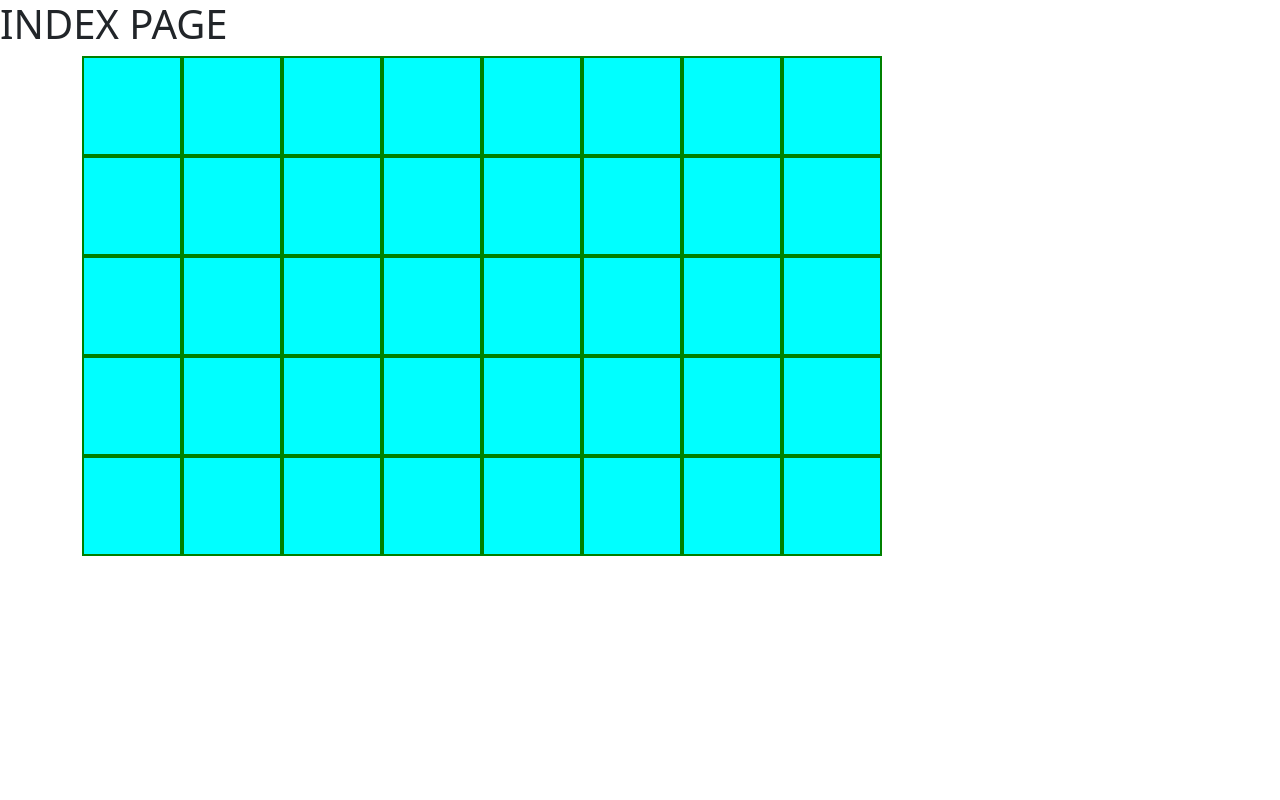
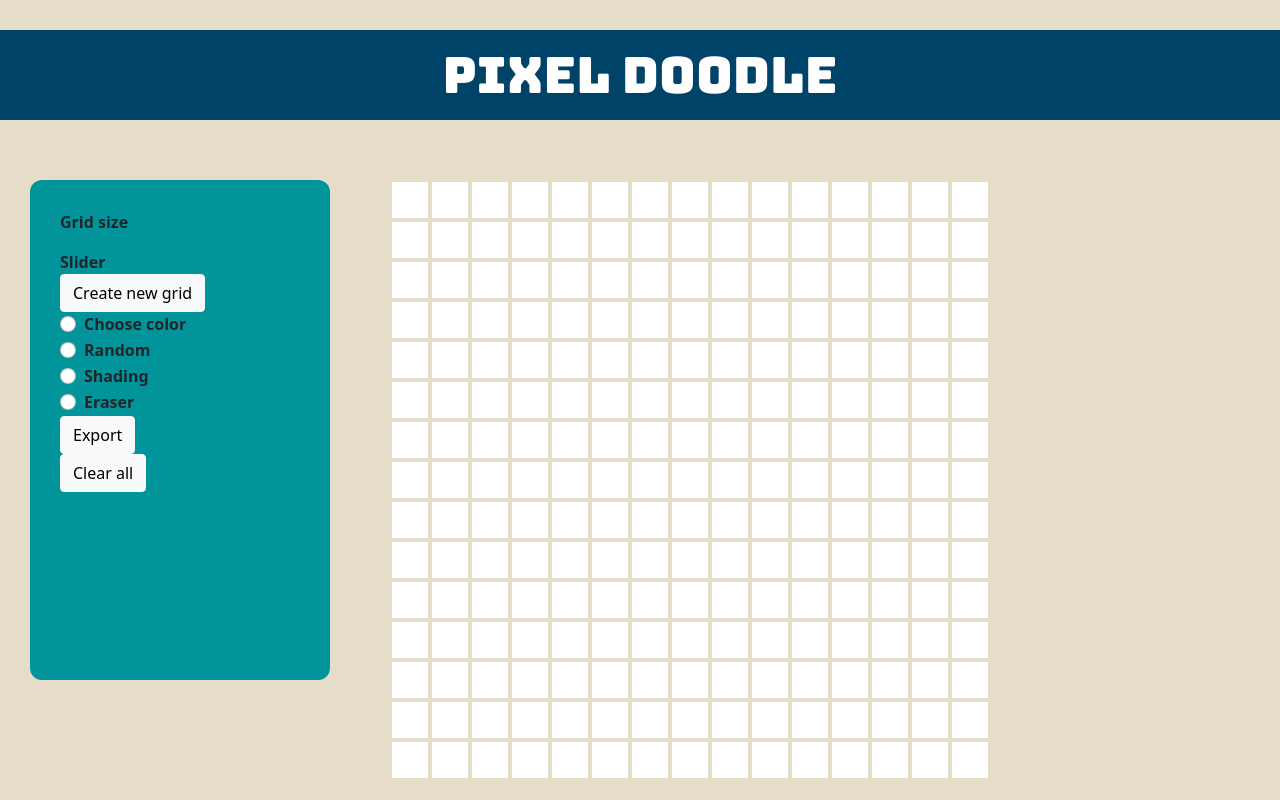
Before and after one commit to yadangdaxia/etch-a-sketch, a plain HTML site: page index.html in a window 1280 px wide. Drawn offline with nearby package versions, Linux system fonts and the light colour scheme.

Commit message:
did styling and html for settings bar

```diff
--- a/index.html
+++ b/index.html
@@ -8,19 +8,59 @@
   <link rel="stylesheet" href="style.css">
   <script type="text/javascript" src="http://code.jquery.com/jquery-latest.min.js"></script>
 
-  <link rel="preconnect" href="https://fonts.googleapis.com">
-  <link rel="preconnect" href="https://fonts.gstatic.com" crossorigin>
-  <link href="https://fonts.googleapis.com/css2?family=Montserrat&family=Orbitron:wght@500&display=swap"
-    rel="stylesheet">
+<link rel="preconnect" href="https://fonts.googleapis.com">
+<link rel="preconnect" href="https://fonts.gstatic.com" crossorigin>
+<link
+  href="https://fonts.googleapis.com/css2?family=Architects+Daughter&family=Bungee&family=Indie+Flower&family=Montserrat&family=Orbitron:wght@500&family=Press+Start+2P&display=swap"
+  rel="stylesheet">
+
 </head>
 
 <body>
 
-<h1>INDEX PAGE</h1>
 
-<div class="container">
+
+  <div id="title-bar">
+    <h1>Pixel Doodle</h1>
+  </div>
+  <div id="main-container">
 
   <div id="settings-container">
+    <div id="settings-card">
+      <p>Grid size</p>
+      <div>Slider</div>
+      <button class="btn btn-light">Create new grid</button>
+      <div class="form-check">
+        <input class="form-check-input" type="radio" name="flexRadioDefault" id="flexRadioDefault1">
+        <label class="form-check-label" for="flexRadioDefault1">
+          Choose color
+        </label>
+      </div>
+      <div class="form-check">
+        <input class="form-check-input" type="radio" name="flexRadioDefault" id="flexRadioDefault1">
+        <label class="form-check-label" for="flexRadioDefault1">
+          Random
+        </label>
+      </div>
+      <div class="form-check">
+        <input class="form-check-input" type="radio" name="flexRadioDefault" id="flexRadioDefault1">
+        <label class="form-check-label" for="flexRadioDefault1">
+          Shading
+        </label>
+      </div>
+      <div class="form-check">
+        <input class="form-check-input" type="radio" name="flexRadioDefault" id="flexRadioDefault1">
+        <label class="form-check-label" for="flexRadioDefault1">
+          Eraser
+        </label>
+      </div>
+      <div>
+        <button class="btn btn-light">Export</button>
+      </div>
+      <div>
+        <button class="btn btn-light">Clear all</button>
+      </div>
+    </div>
   </div>
   <div id="grid-container">
 
--- a/main.js
+++ b/main.js
@@ -1,24 +1,27 @@
 const rows = 8;
 const columns = 8;
 
-const gridContainer = document.querySelector('#grid-container');
-  console.log (gridContainer);
+
 
 // const square = document.createElement('div');
 //   console.log(square)
-makeSquare(5, 8)
+makeSquare(15, 15)
 
 
 
 function makeSquare(x, y) {
+
+  const gridContainer = document.querySelector('#grid-container');
+  console.log(gridContainer);
+  // gridContainer.classList.add('grid-container')
 
   for (let i = 0; i < x * y; i++) {
     let square = document.createElement('div');
     // console.log(square)
     square.classList.add('square')
     // square.textContent = 'click to change color'
-    square.addEventListener('mouseenter', (e) => {
-      e.target.classList.toggle('active')
+    square.addEventListener('mouseover', (e) => {
+      e.target.classList.add('black')
     });
     // square.classList.add('className')
     gridContainer.appendChild(square);
--- a/style.css
+++ b/style.css
@@ -1,26 +1,72 @@
+
+body {
+  background-color: #E5DDC8;
+  /* font-family: 'Architects Daughter', cursive;
+  font-family: 'Bungee', cursive;
+  font-family: 'Indie Flower', cursive;
+  font-family: 'Montserrat', sans-serif;
+  font-family: 'Orbitron', sans-serif;
+  font-family: 'Press Start 2P', cursive; */
+}
 
 .square {
-  background-color: aqua;
-  width: 100px;
-  height: 100px;
-  border: solid 2px green;
+  background-color: #FFFFFF;
+  width: 40px;
+  height: 40px;
+  border: solid 2px #E5DDC8;
   /* display: flex; */
 }
 
-.square.active {
-  background-color: red;
+.square.black {
+  background-color: #000000;
 }
 
-/* .square-grid {
+
+#title-bar {
+  width: 100%;
+  background-color: #004369;
+  margin-top: 30px;
+  margin-bottom: 30px;
+  color: #FFFFFF;
+
+}
+#title-bar h1{
   display: flex;
-  height: 200px;
-} */
+  justify-content: center;
+  align-items: center;
+  padding: 15px;
+  font-size: 50px;
+  font-family: 'Bungee', cursive;
+}
+
+#main-container {
+  display: flex;
+  margin: auto;
+}
+
+#settings-container {
+  /* flex-wrap: wrap; */
+  margin: 30px;
+  /* font-family: 'Montserrat', sans-serif; */
+  font-weight: bold;
+  /* color: #FFFFFF; */
+}
+
+#settings-card {
+  width: 300px;
+  height: 500px;
+  background-color: #01949A;
+  padding: 30px;
+  border-radius: 12px;
+}
 
 #grid-container {
   /* display: flex; */
+  /* flex-wrap: wrap; */
   display: grid;
-  grid-template-rows: repeat(5, auto);
-  grid-template-columns: repeat(8, auto);
-  height: 150px;
+  grid-template-rows: repeat(15, auto);
+  grid-template-columns: repeat(15, auto);
+  height: 500px;
   width: 400px;
+  margin: 30px;
 }
```
